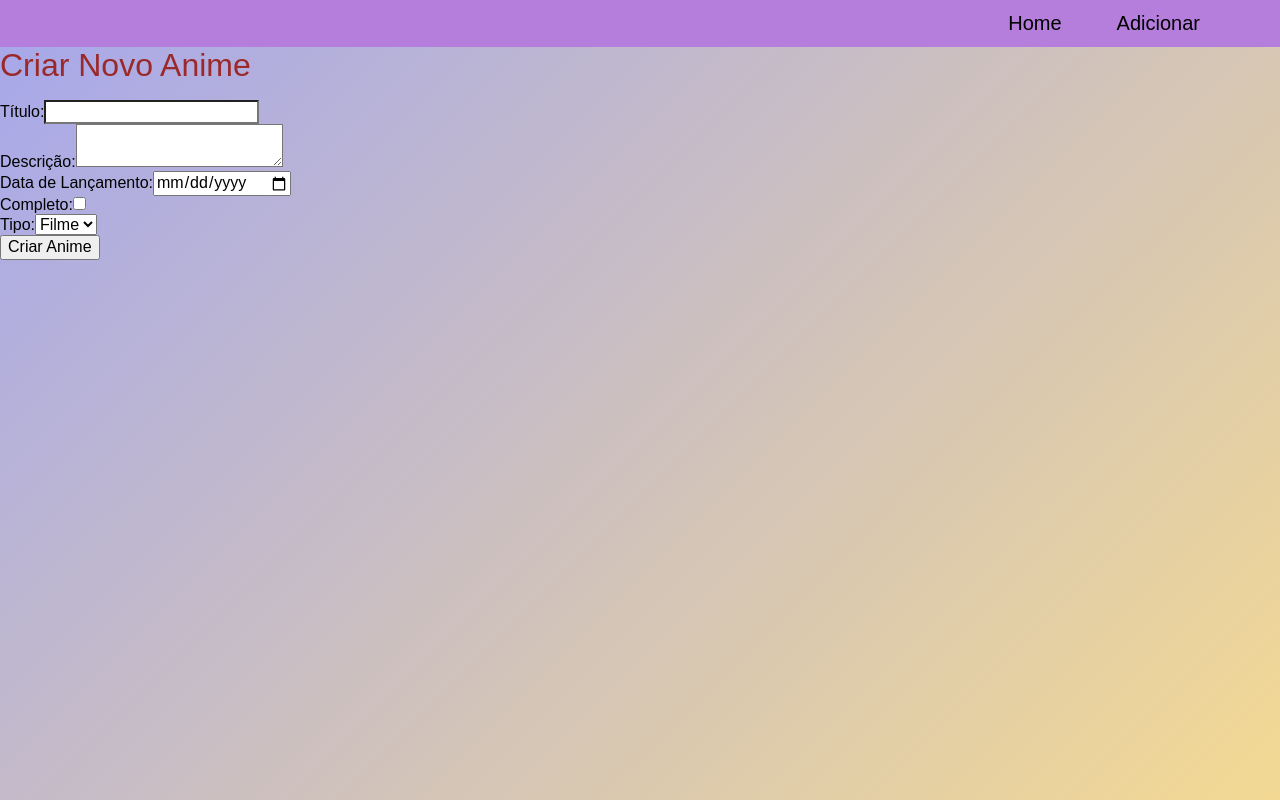
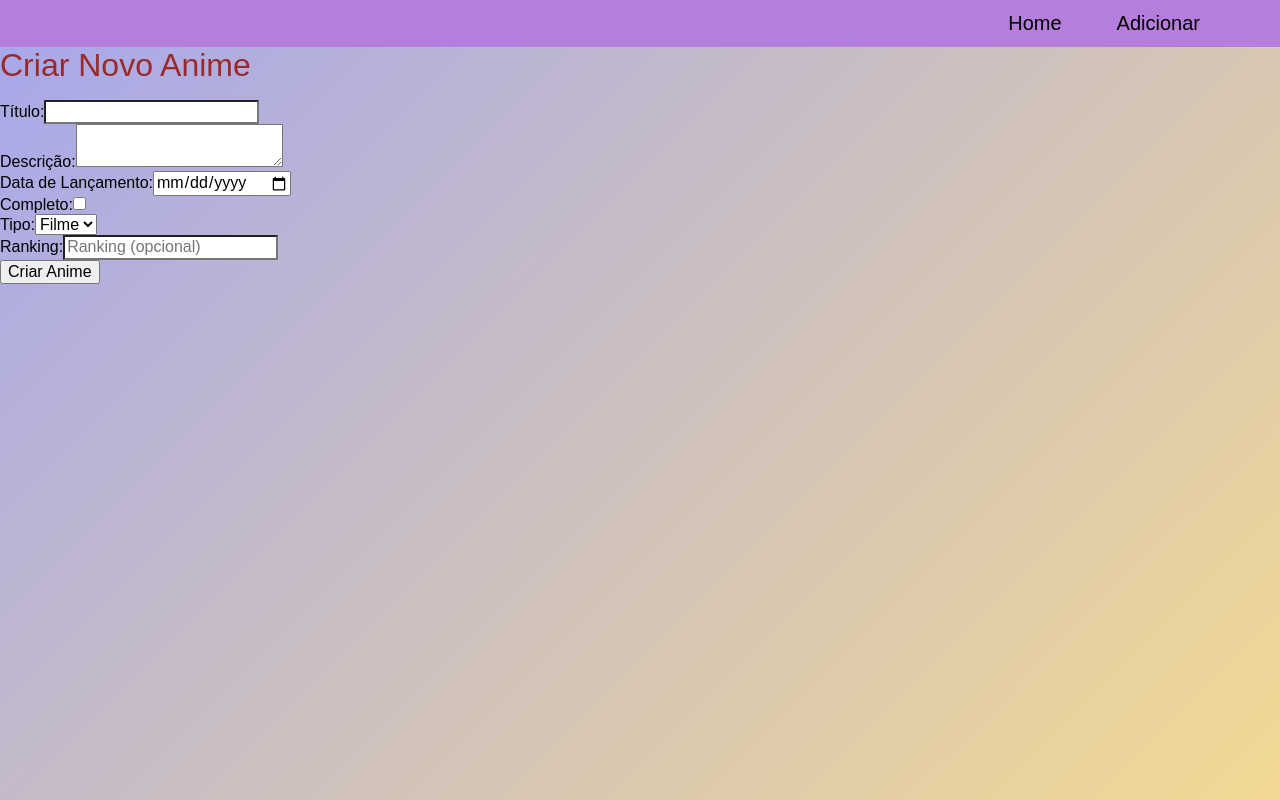
Before and after one commit to PriscilaKimura/animes-web, a React (Vite) app: page /create in a window 1280 px wide. Built offline with nearby package versions, Linux system fonts and the light colour scheme; no server answers.

Commit message:
Add campo number

```diff
--- a/src/components/cards/card.tsx
+++ b/src/components/cards/card.tsx
@@ -28,6 +28,7 @@ interface CardProps {
         <p>{anime.completed ? 'Completo' : 'Em andamento'}</p>
         <p>Data de lançamento: {anime.releaseDate}</p>
         <p>Tipo: {anime.type === 'filme' ? 'Filme' : 'Série'}</p>
+        <p>Ranking: {anime.ranking}</p> {/* Adicionado o campo ranking */}
         <Button to={`/update/${anime.id}`}>Editar</Button>
         <DeleteButton onClick={onDelete}>Excluir</DeleteButton>
       </div>
@@ -35,33 +36,3 @@ interface CardProps {
   };
 
   export default Card;
-
-// interface CardProps {
-//   anime: Anime;
-//   onDelete: () => void;
-// }
-
-// const Card: React.FC<CardProps> = ({ anime, onDelete }) => {
-//   return (
-//     <div>
-//       <h2>{anime.title}</h2>
-//       {animeImages[anime.id] ? (
-//         <img
-//           src={animeImages[anime.id]}
-//           alt={anime.title}
-//           style={{ width: '200px', height: 'auto' }}
-//         />
-//       ) : (
-//         <p>Imagem não disponível</p>
-//       )}
-//       <p>{anime.description}</p>
-//       <p>{anime.completed ? 'Completo' : 'Em andamento'}</p>
-//       <p>Data de lançamento: {anime.releaseDate}</p>
-//       <p>Tipo: {anime.type === 'filme' ? 'Filme' : 'Série'}</p>
-//       <Button to={`/update/${anime.id}`}>Editar</Button>
-//       <DeleteButton onClick={onDelete}>Excluir</DeleteButton>
-//     </div>
-//   );
-// };
-
-// export default Card;
--- a/src/pages/animeCreatePage.tsx
+++ b/src/pages/animeCreatePage.tsx
@@ -8,6 +8,7 @@ function CreateAnimePage() {
   const [releaseDate, setReleaseDate] = useState('');
   const [completed, setCompleted] = useState(false);
   const [type, setType] = useState<'filme' | 'série'>('filme');
+  const [ranking, setRanking] = useState<number | undefined>(undefined); // Novo estado para o ranking
 
   const navigate = useNavigate();
 
@@ -19,7 +20,8 @@ function CreateAnimePage() {
       description,
       releaseDate,
       completed,
-      type
+      type,
+      ranking, // Adicionado o ranking ao novo anime
     };
 
     try {
@@ -67,6 +69,16 @@ function CreateAnimePage() {
             <option value="filme">Filme</option>
             <option value="série">Série</option>
           </select>
+          </div>
+        <div>
+          <label>Ranking:</label>
+          <input
+            type="number"
+            value={ranking === undefined ? '' : ranking}
+            onChange={(e) => setRanking(e.target.value ? parseInt(e.target.value) : undefined)}
+            min="1"
+            placeholder="Ranking (opcional)"
+          />
         </div>
         <button type="submit">Criar Anime</button>
       </form>
--- a/src/pages/animeListPage.tsx
+++ b/src/pages/animeListPage.tsx
@@ -38,11 +38,12 @@ const AnimeListPage: React.FC = () => {
     <StyledContainer>
       <h1>Os Melhores Animes</h1>
       <Button to="/create">Adicione um Anime</Button>
-      {animes.map((anime) => ( <Card
+      {animes.map((anime) => (
+        <Card
             key={anime.id}
             anime={anime}
             onDelete={() => handleDelete(anime.id)}
-          />
+        />
 
       ))}
     </StyledContainer>
--- a/src/pages/animeUpdatePage.tsx
+++ b/src/pages/animeUpdatePage.tsx
@@ -12,6 +12,7 @@ const UpdateAnimePage: React.FC = () => {
     const [releaseDate, setReleaseDate] = useState('');
     const [completed, setCompleted] = useState(false);
     const [type, setType] = useState<'filme' | 'série'>('filme');
+    const [ranking, setRanking] = useState<number | undefined>(undefined); // Novo estado para o ranking
     const navigate = useNavigate();
 
     useEffect(() => {
@@ -28,6 +29,7 @@ const UpdateAnimePage: React.FC = () => {
           setReleaseDate(data.releaseDate);
           setCompleted(data.completed);
           setType(data.type);
+          setRanking(data.ranking); // Atualiza o ranking
         } catch (err) {
           if (err instanceof Error) {
             setError(err.message);
@@ -46,7 +48,7 @@ const UpdateAnimePage: React.FC = () => {
       event.preventDefault();
 
       if (anime) {
-        const updatedAnime: Anime = { ...anime, title, description, releaseDate, completed, type };
+        const updatedAnime: Anime = { ...anime, title, description, releaseDate, completed, type, ranking };
         try {
           await updateAnime(updatedAnime);
           navigate('/', { state: { updated: true } }); // navega p/ página de listagem e adiciona uma flag de estado ao redirecionar
@@ -109,6 +111,15 @@ const UpdateAnimePage: React.FC = () => {
               <option value="série">Série</option>
             </select>
           </div>
+          <div>
+              <label htmlFor="ranking">Ranking:</label>
+              <input
+                id="ranking"
+                type="number"
+                value={ranking ?? ''}
+                onChange={(e) => setRanking(e.target.value ? parseInt(e.target.value, 10) : undefined)}
+                />
+          </div>
           <button type="submit">Atualizar Anime</button>
         </form>
         {error && <p>{error}</p>}
--- a/src/types/interface.tsx
+++ b/src/types/interface.tsx
@@ -6,4 +6,5 @@ export interface Anime {
     completed: boolean;
     type: 'filme' | 'série';
     imageUrl?: string;
+    ranking?: number; // Novo campo para o ranking
   }
```
